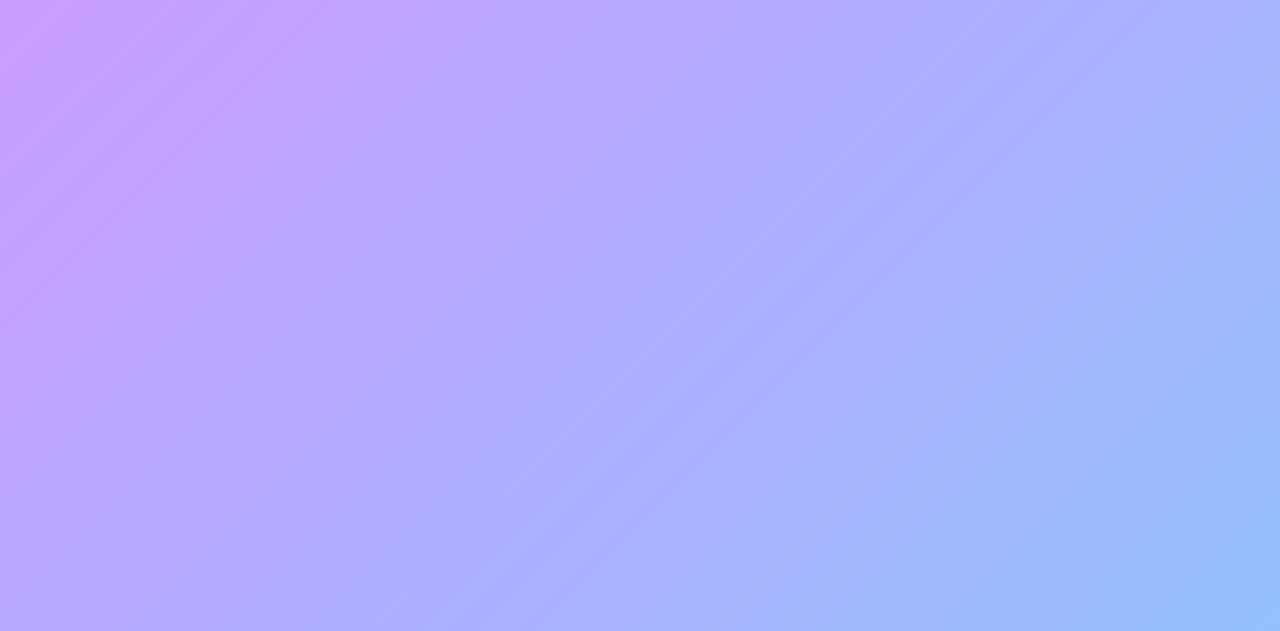
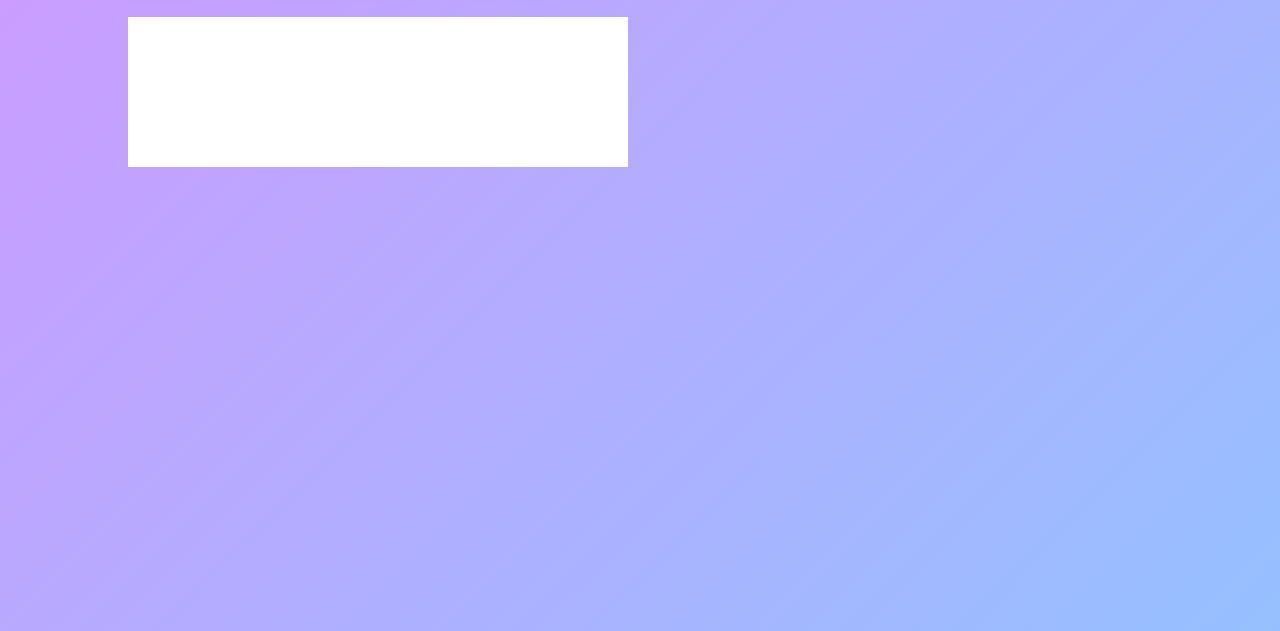
Before and after one commit to mayflower865/Notes-app, a plain HTML site: page index.html in a window 1280 px wide. Shown: the part 169-800 px from the top of the page. Drawn offline with Linux system fonts and the light colour scheme.

Commit message:
creating a text input box

```diff
--- a/index.html
+++ b/index.html
@@ -11,6 +11,9 @@
     <div class="container">
         <h1>Notes</h1>
         <button>Create Note</button>
+        <div class="notes-container">
+            <p contenteditable="true" class="input-box"></p>
+        </div>
     </div>
 </body>
 </html>
--- a/src/styles.css
+++ b/src/styles.css
@@ -27,4 +27,13 @@
     border: 0;
     border-radius: 40px;
     padding: 15px 25px;
+    margin: 30px 0 20px;
+    cursor: pointer;
 }
+.input-box {
+    position: relative;
+    width: 100%;
+    max-width: 500px;
+    min-height: 150px;
+    background: #fff;
+}
```
